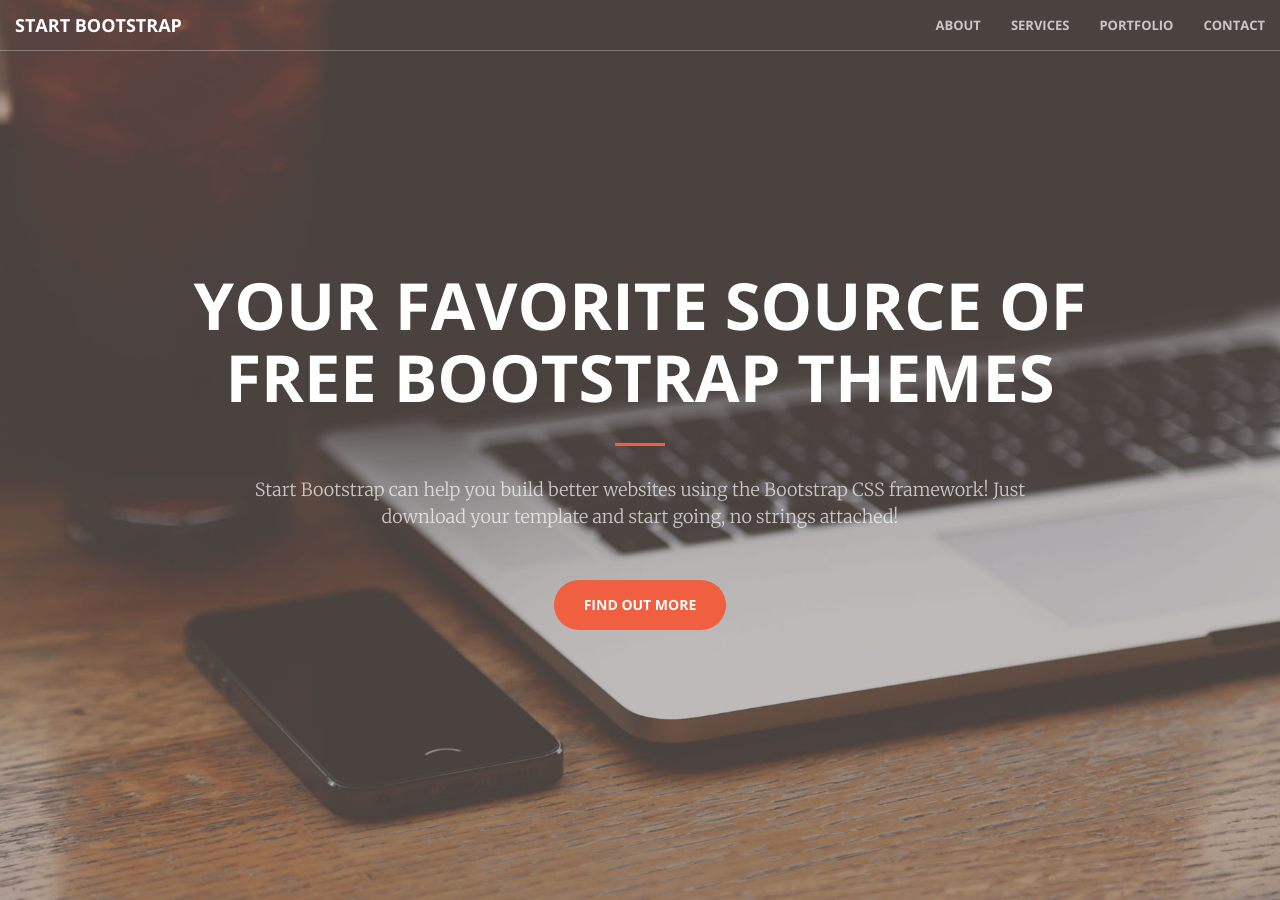
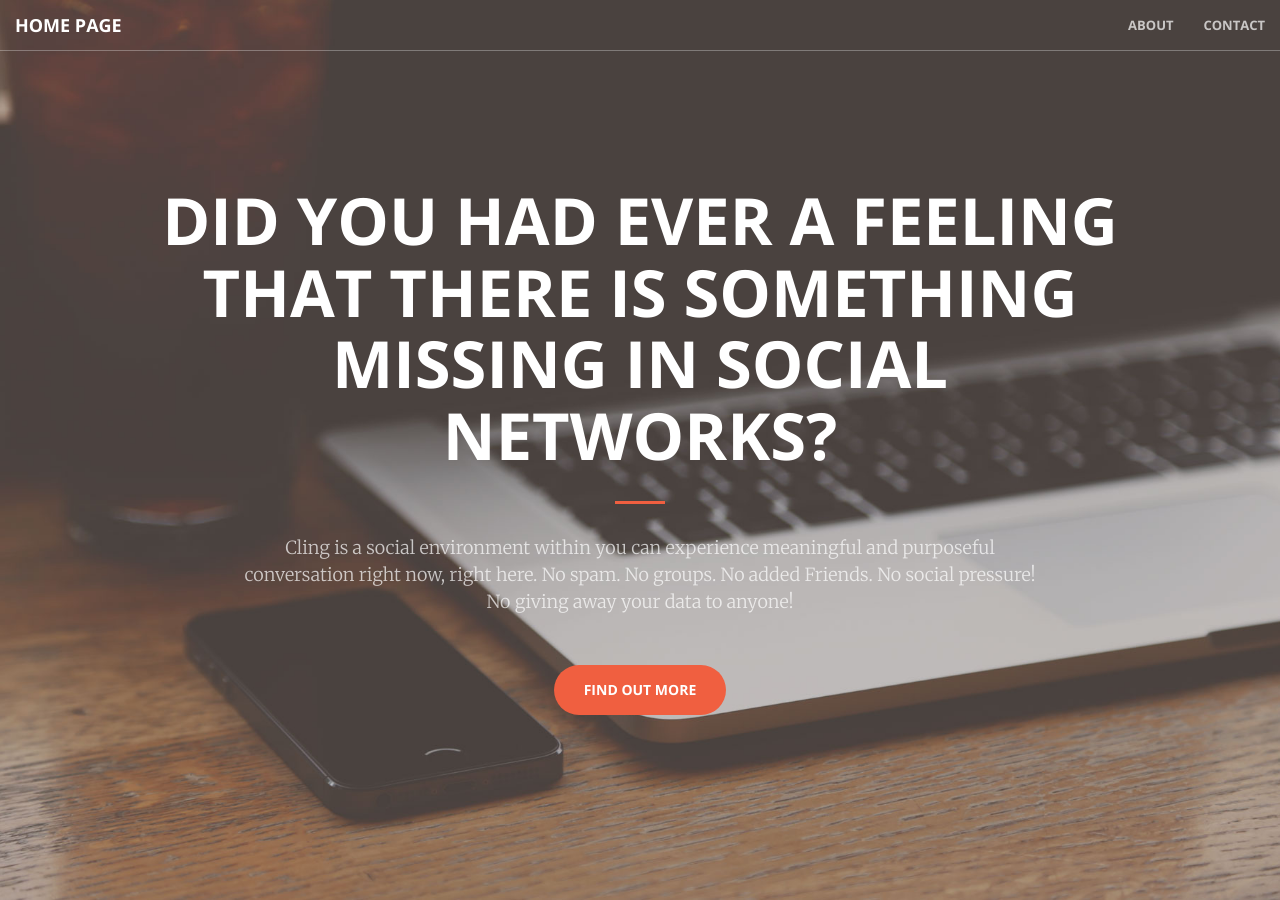
Before and after one commit to clingonline/clingonline.github.io, a Jekyll site: the page built from index.html, in a window 1280 px wide and 900 px high. Built offline with Jekyll 4.4.1, drawn with Linux system fonts in a browser that asks for light colours; some of the changed text lies outside the part shown.

Commit message:
Basic modification
Remove unused code and provide basic filling.

```diff
--- /dev/null
+++ b/_includes/features.html
@@ -0,0 +1,53 @@
+<section id="services">
+    <div class="container">
+        <div class="row">
+            <div class="col-lg-12 text-center">
+                <h2 class="section-heading">How it works?</h2>
+                <hr class="primary">
+            </div>
+        </div>
+    </div>
+    <div class="container">
+        <div class="row">
+            <div class="col-lg-3 col-md-6 text-center">
+                <div class="service-box">
+                    <i class="fa fa-4x fa-diamond wow bounceIn text-primary"></i>
+                    <h3>Social Catalyst</h3>
+                    <p class="text-muted">Mostly we understand Innovation as the
+                    next Toy, the next Gadget we can buy. We almost never think
+                    of social Innovation, change the way we get to know each
+                    other, change the way we can introduce ourselves to each
+                    other based on Resonance and Synchronicity (right now, right
+                    where you are) basically imagine you could have an
+                    interesting communication basis, with the people right now
+                    around you? </p>
+                </div>
+            </div>
+            <div class="col-lg-3 col-md-6 text-center">
+                <div class="service-box">
+                    <i class="fa fa-4x fa-paper-plane wow bounceIn text-primary" data-wow-delay=".1s"></i>
+                    <h3> Sharing Community</h3>
+                    <p class="text-muted">Share something what really matters to
+                    people around you, something that would have enriched their lives.
+                    </p>
+                </div>
+            </div>
+            <div class="col-lg-3 col-md-6 text-center">
+                <div class="service-box">
+                    <i class="fa fa-4x fa-newspaper-o wow bounceIn text-primary" data-wow-delay=".2s"></i>
+                    <h3>Decentralized</h3>
+                    <p class="text-muted">Higher level of trust, no dependence
+                    on centralize server, no giving away your data.</p>
+                </div>
+            </div>
+            <div class="col-lg-3 col-md-6 text-center">
+                <div class="service-box">
+                    <i class="fa fa-4x fa-heart wow bounceIn text-primary" data-wow-delay=".3s"></i>
+                    <h3>Digital Detox</h3>
+                    <p class="text-muted">No information overload, no time
+                    wasted.</p>
+                </div>
+            </div>
+        </div>
+    </div>
+</section>
--- a/_includes/header.html
+++ b/_includes/header.html
@@ -1,9 +1,16 @@
 <header>
     <div class="header-content">
         <div class="header-content-inner">
-            <h1>Your Favorite Source of Free Bootstrap Themes</h1>
+            <h1>Did you had ever a feeling that there is something missing in
+              social networks?
+            </h1>
             <hr>
-            <p>Start Bootstrap can help you build better websites using the Bootstrap CSS framework! Just download your template and start going, no strings attached!</p>
+            <p>
+              Cling is a social environment within you can experience meaningful
+              and purposeful conversation right now, right here. No spam. No
+              groups. No added Friends. No social pressure! No giving away your
+              data to anyone!
+            </p>
             <a href="#about" class="btn btn-primary btn-xl page-scroll">Find Out More</a>
         </div>
     </div>
--- a/_includes/nav.html
+++ b/_includes/nav.html
@@ -8,7 +8,7 @@
                 <span class="icon-bar"></span>
                 <span class="icon-bar"></span>
             </button>
-            <a class="navbar-brand page-scroll" href="#page-top">Start Bootstrap</a>
+            <a class="navbar-brand page-scroll" href="#page-top">Home page</a>
         </div>
 
         <!-- Collect the nav links, forms, and other content for toggling -->
@@ -16,12 +16,6 @@
             <ul class="nav navbar-nav navbar-right">
                 <li>
                     <a class="page-scroll" href="#about">About</a>
-                </li>
-                <li>
-                    <a class="page-scroll" href="#services">Services</a>
-                </li>
-                <li>
-                    <a class="page-scroll" href="#portfolio">Portfolio</a>
                 </li>
                 <li>
                     <a class="page-scroll" href="#contact">Contact</a>
--- a/_includes/services.html
+++ /dev/null
@@ -1,42 +0,0 @@
-<section id="services">
-    <div class="container">
-        <div class="row">
-            <div class="col-lg-12 text-center">
-                <h2 class="section-heading">At Your Service</h2>
-                <hr class="primary">
-            </div>
-        </div>
-    </div>
-    <div class="container">
-        <div class="row">
-            <div class="col-lg-3 col-md-6 text-center">
-                <div class="service-box">
-                    <i class="fa fa-4x fa-diamond wow bounceIn text-primary"></i>
-                    <h3>Sturdy Templates</h3>
-                    <p class="text-muted">Our templates are updated regularly so they don't break.</p>
-                </div>
-            </div>
-            <div class="col-lg-3 col-md-6 text-center">
-                <div class="service-box">
-                    <i class="fa fa-4x fa-paper-plane wow bounceIn text-primary" data-wow-delay=".1s"></i>
-                    <h3>Ready to Ship</h3>
-                    <p class="text-muted">You can use this theme as is, or you can make changes!</p>
-                </div>
-            </div>
-            <div class="col-lg-3 col-md-6 text-center">
-                <div class="service-box">
-                    <i class="fa fa-4x fa-newspaper-o wow bounceIn text-primary" data-wow-delay=".2s"></i>
-                    <h3>Up to Date</h3>
-                    <p class="text-muted">We update dependencies to keep things fresh.</p>
-                </div>
-            </div>
-            <div class="col-lg-3 col-md-6 text-center">
-                <div class="service-box">
-                    <i class="fa fa-4x fa-heart wow bounceIn text-primary" data-wow-delay=".3s"></i>
-                    <h3>Made with Love</h3>
-                    <p class="text-muted">You have to make your websites with love these days!</p>
-                </div>
-            </div>
-        </div>
-    </div>
-</section>
--- a/_layouts/front.html
+++ b/_layouts/front.html
@@ -6,10 +6,7 @@
 <body id="page-top">
   {% include nav.html %}
   {% include header.html %}
-  {% include call-to-action.html %}
-  {% include services.html %}
-  {% include portfolio.html %}
-  {% include aside.html %}
+  {% include features.html %}
   {% include contact.html %}
   {% include scripts.html %}
 </body>
```
